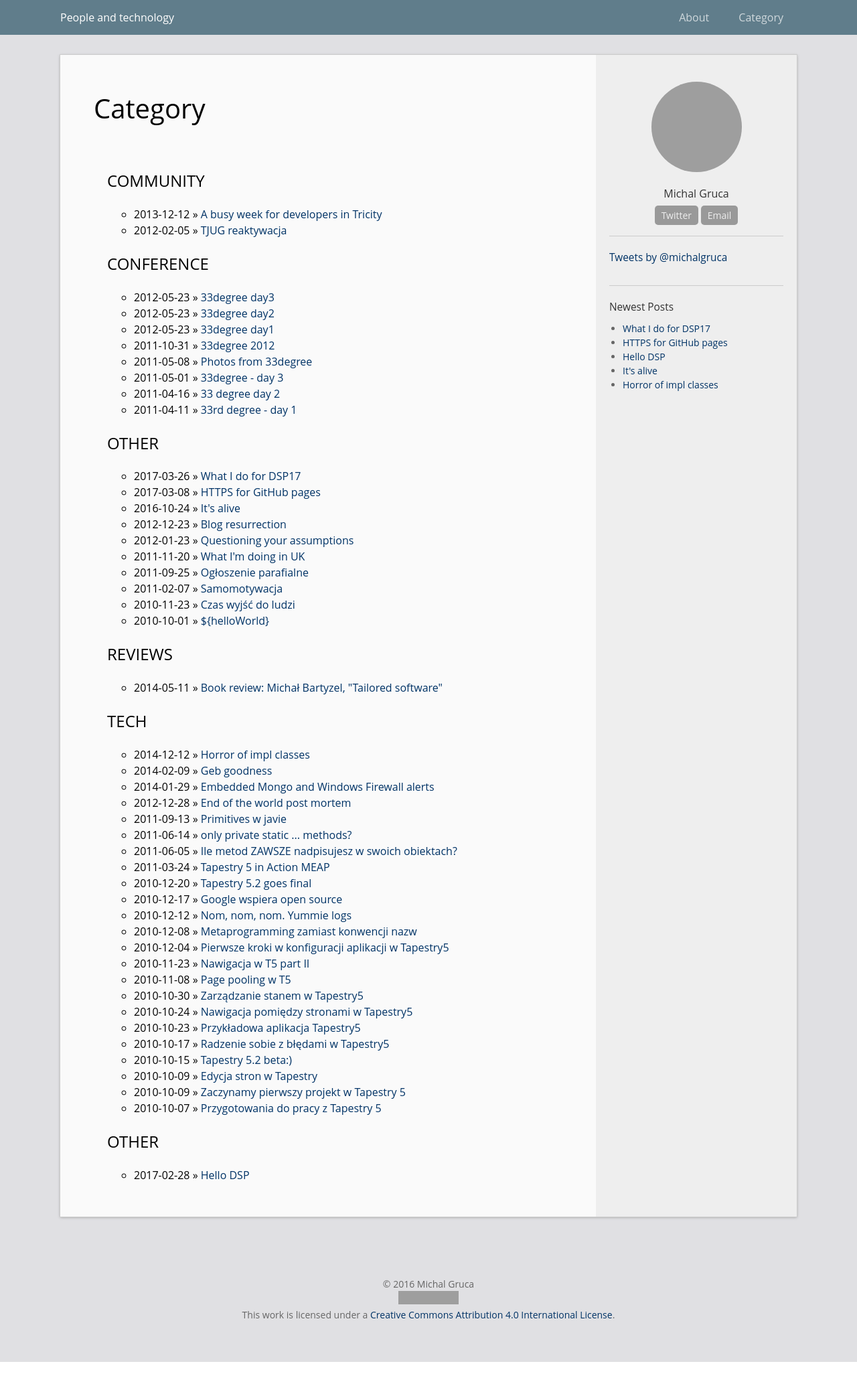
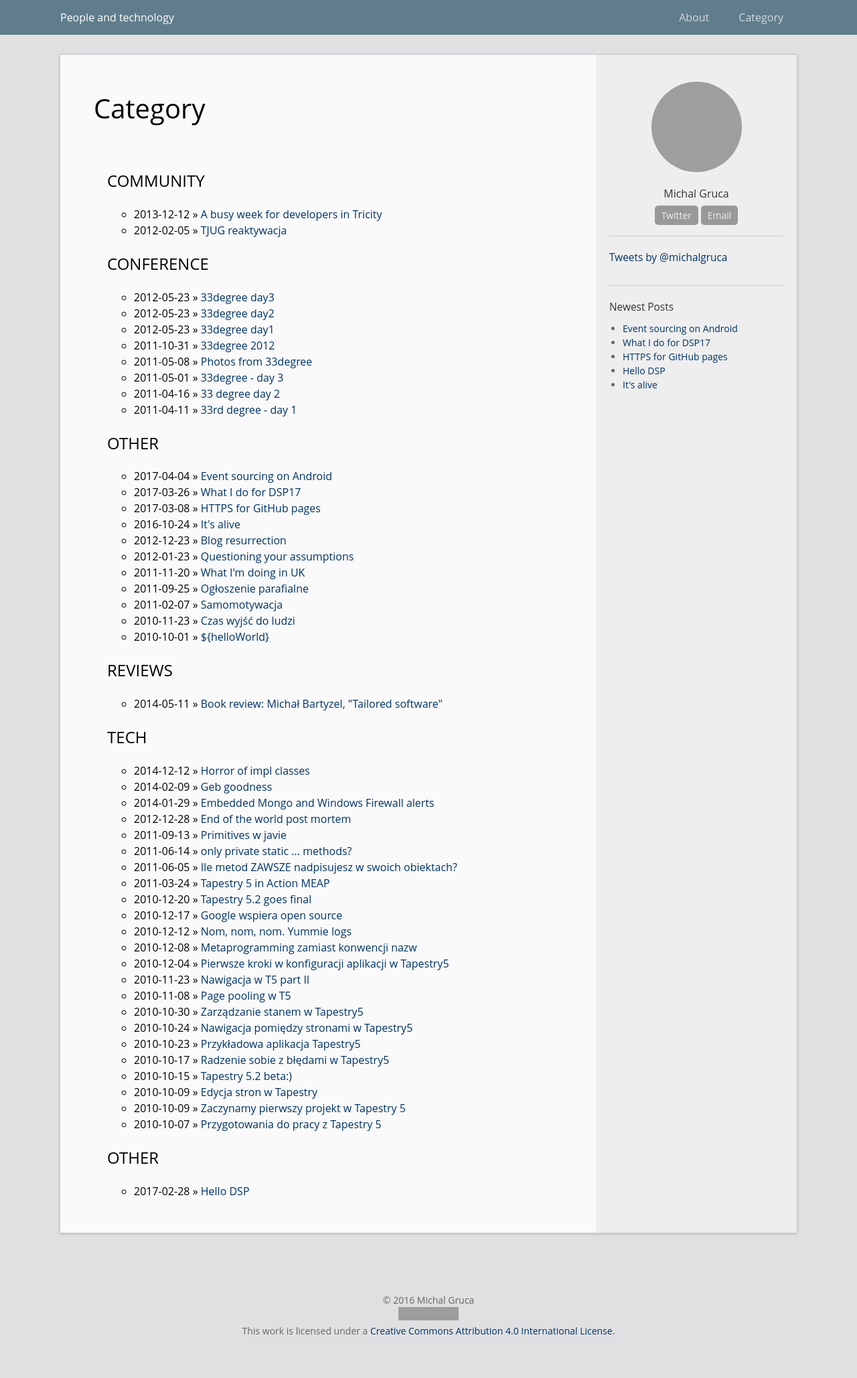
Before and after one commit to mgruca/mgruca.github.io, a Jekyll site: the page built from category.html, in a window 1280 px wide. Shown: the whole page at 67% size. Built offline with Jekyll 4.4.1, drawn with Linux system fonts in a browser that asks for light colours; nearby versions of some CDN libraries; comment, search, counter and statistics services are not loaded; before the commit the page ends 2034 px from its top, so only the background shows below that; part of the change alters nothing that is shown; grey boxes are pictures that could not be loaded.

Commit message:
Change in CSS to support new blog post

```diff
--- a/_includes/head.html
+++ b/_includes/head.html
@@ -7,6 +7,7 @@
   <meta name="description" content="{% if page.excerpt %}{{ page.excerpt | strip_html | strip_newlines | truncate: 160 }}{% else %}{{ site.description }}{% endif %}">
 
   <link rel="stylesheet" href="{{ "/css/main.css" | prepend: site.baseurl }}">
+  <script src="https://use.fontawesome.com/5ff198b8c5.js"></script>
   <link rel="canonical" href="{{ page.url | replace:'index.html','' | prepend: site.baseurl | prepend: site.url }}">
   <link rel="alternate" type="application/rss+xml" title="{{ site.title }}" href="{{ "/feed.xml" | prepend: site.baseurl | prepend: site.url }}" />
 </head>
--- /dev/null
+++ b/_posts/2017-04-05-event-log-as-android-db.md
@@ -0,0 +1,37 @@
+---
+layout: post
+title: Event sourcing on Android
+date: 2017-04-04 20:00:00.000000000 +00:00
+type: post
+published: true
+status: publish
+categories:
+- Other
+tags: [dsp]
+---
+
+Today let's talk about storing data and [event sourcing](https://martinfowler.com/eaaDev/EventSourcing.html). When we were starting work on [Friendly Plans](https://github.com/autyzm-pg/friendly-plans), during first meeting, we had a long discussion about how to handle storage.
+
+![https://commons.wikimedia.org/wiki/File:USPS_Post_office_boxes_1.jpg](https://upload.wikimedia.org/wikipedia/commons/thumb/0/02/USPS_Post_office_boxes_1.jpg/640px-USPS_Post_office_boxes_1.jpg)
+<i class="fa-creative-commons fa"></i> *[CC SA by Howcheng](https://commons.wikimedia.org/wiki/File:USPS_Post_office_boxes_1.jpg)*
+
+## Requirement
+
+I won't list all of assumptions made about the project, however some stuff is important for the discussion.
+
+The app is being re-written as it's a standard app, not connected with _THE cloud_. Problem behind it, is that there  is no way to allow therapist sharing a plan for child in public catalogue, nor copying easily plans between two tablets. Feature that could also be interesting is reviewing plan completion by a child.
+
+So we sat down and having all of those assumptions discussed data model. The proposed one, is standard normalized [data model](https://github.com/autyzm-pg/friendly-plans/blob/master/doc/database-description.md) which for me is bit noisy and redundant. So I've found an ally in [Elias](https://github.com/wingsofovnia) and lead a rebellion to propose simpler data model for entities combined with event log for tracking execution [Event log version](https://github.com/autyzm-pg/friendly-plans/issues/84).
+
+
+## Event sourcing on mobiles
+What hit me hard here is that this concept did not resemble anything to anyone. Some liked it, some did not. So I've started to think more about it, and come back to my old feeling: DDD and most of it concepts (like CQRS and EventSourcing) are popular in .net space, while there is little recognition of it in Java space and none on Android. We're going to come back to this in future post, today we stick to the app.
+
+I've event googled about event sourcing on Android and mobiles and found 0 examples ([except for one in C#](https://github.com/sgmunn/Mobile.CQRS)). I admit it's not the best environment for usage of this pattern, as my feeling is that apps have usually different focus. However 0 relevant results made me wonder, maybe hardware limitations or software ones are the reason?  Mobiles are big enough thou to have someone interested in the pattern, enough to check it and write about it.
+
+## Request
+And here we come with my request to you. Please let me know in comment what you think about both approaches. Can the SQL lite serve as event store?
+
+Does it even make sense to build it in such a way with little information that you have?
+
+Also feel free to comment on GH
--- a/_sass/_layout.scss
+++ b/_sass/_layout.scss
@@ -71,6 +71,7 @@
 
 	img {
 		max-width:100%;
+		display: block;
 	}
 }
 
```
